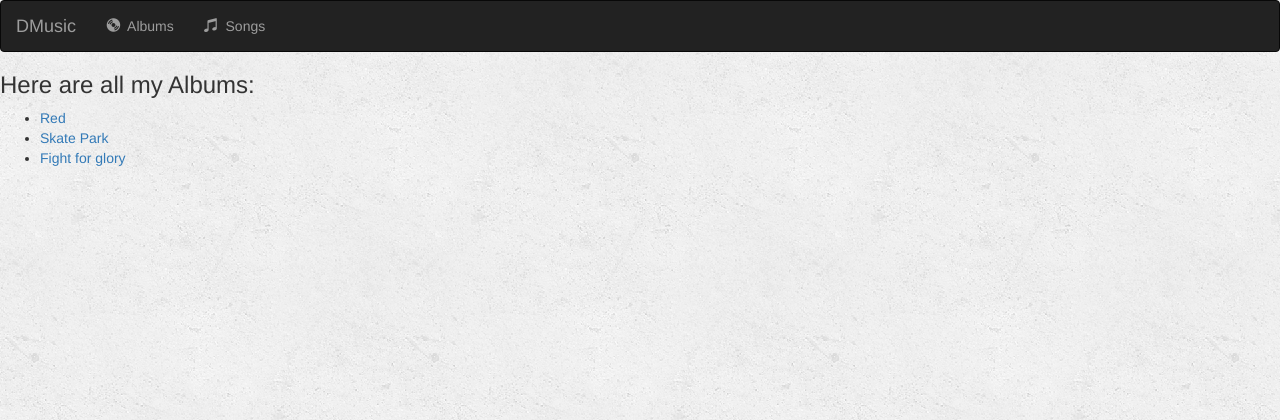
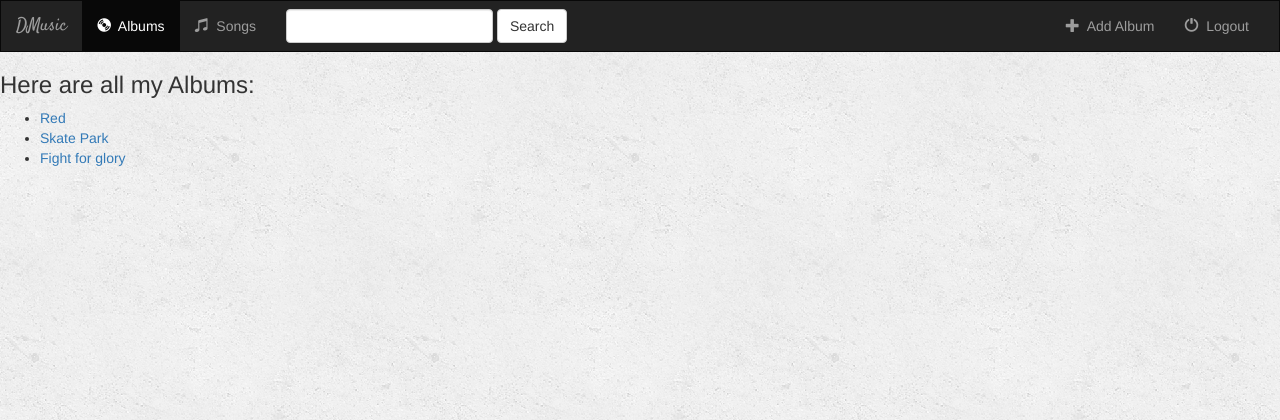
Before and after one commit to KiparD/Music-website, a Django app: page /music/ in a window 1280 px wide. Shown: the top 420 px of the page. Run offline with Django 3.2, Linux system fonts and the light colour scheme; data comes from the database, SQL or seed files in the repository; some libraries are stand-ins or nearby versions.

Commit message:
second commit music

```diff
--- a/music/static/music/style.css
+++ b/music/static/music/style.css
@@ -1,3 +1,11 @@
 body{
     background: white url('images/background.png');
 }
+
+.navbar{
+    border-radius: 0;
+}
+
+.navbar-brand{
+    font-family: 'Satisfy', cursive;
+}
--- a/music/templates/music/index.html
+++ b/music/templates/music/index.html
@@ -1,10 +1,10 @@
 <!-- Loads the path to your static files -->
 {% load staticfiles %}
-<link rel="stylesheet" href="https://maxcdn.bootstrapcdn.com/bootstrap/3.3.7/css/bootstrap.min.css">
-<link href="https://fonts.googleapis.com/css?family=Barlow+Condensed|Indie+Flower" rel="stylesheet">
+<link rel="stylesheet" href="https://maxcdn.bootstrapcdn.com/bootstrap/3.3.6/css/bootstrap.min.css">
+<link href="https://fonts.googleapis.com/css?family=Satisfy" rel="stylesheet">
 <link rel="stylesheet" type="text/css" href="{% static 'music/style.css' %}" />
-<script src="https://maxcdn.bootstrapcdn.com/bootstrap/3.3.7/js/bootstrap.min.js"></script>
 <script src="https://ajax.googleapis.com/ajax/libs/jquery/1.12.0/jquery.min.js"></script>
+<script src="https://maxcdn.bootstrapcdn.com/bootstrap/3.3.6/js/bootstrap.min.js"></script>
 
 <nav class="navbar navbar-inverse">
     <div class="container-fluid">
@@ -20,9 +20,10 @@
         </div>
 
         <!-- Items -->
-        <div class="collapse navbar-collapse">
+        <div class="collapse navbar-collapse" id="topNavBar">
+
             <ul class="nav navbar-nav">
-                <li class="">
+                <li class="active">
                     <a href="{% url 'music:index' %}">
                         <span class="glyphicon glyphicon-cd" aria-hidden="true"></span>&nbsp; Albums
                     </a>
@@ -33,6 +34,27 @@
                     </a>
                 </li>
             </ul>
+
+            <form class="navbar-form navbar-left" role="search" method="get" action="#">
+                <div class="form-group">
+                    <input type="text" class="form-control" name="q" value="">
+                </div>
+                <button type="submit" class="btn btn-default">Search</button>
+            </form>
+
+            <ul class="nav navbar-nav navbar-right">
+                <li class="">
+                    <a href="#">
+                        <span class="glyphicon glyphicon-plus" aria-hidden="true"></span>&nbsp; Add Album
+                    </a>
+                </li>
+                <li class="">
+                    <a href="#">
+                        <span class="glyphicon glyphicon-off" aria-hidden="true"></span>&nbsp; Logout
+                    </a>
+                </li>
+            </ul>
+
         </div>
 
     </div>
```
